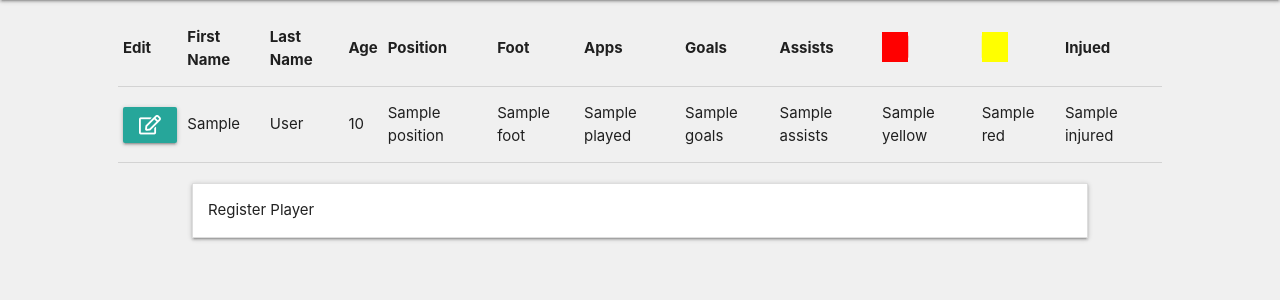
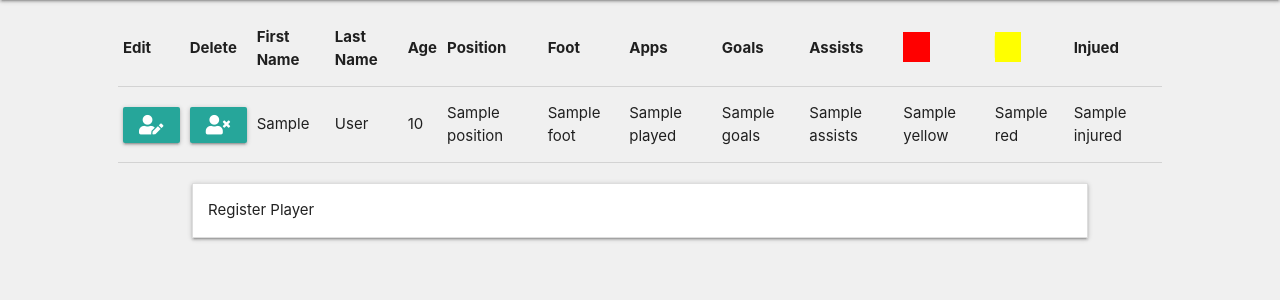
Before and after one commit to TwoBitCliff/Football-Manager-App, a Flask app: page / in a window 1280 px wide. Shown: the part 64-364 px from the top of the page. Run offline with Flask 2, Linux system fonts and the light colour scheme; a database or web service that is not in the repository returns one stand-in record (values such as "Sample title"); some libraries are stand-ins or nearby versions.

Commit message:
Created Delete Functionality

```diff
--- a/app.py
+++ b/app.py
@@ -160,6 +160,13 @@ def update_player(player_id):
     return render_template("edit_player.html", player=player, squad=squad)
 
 
+@app.route("/delete_player/<player_id>")
+def delete_player(player_id):
+    mongo.db.squad.remove({"_id": ObjectId(player_id)})
+    flash("Player Successfully Deleted")
+    return redirect(url_for("get_squad"))
+
+
 if __name__ == "__main__":
     app.run(host=os.environ.get("IP"),
             port=int(os.environ.get("PORT")),
--- a/templates/squad.html
+++ b/templates/squad.html
@@ -7,6 +7,7 @@
             <thead>
                 <tr>
                     <th>Edit</th>
+                    <th>Delete</th>
                     <th>First Name</th>
                     <th>Last Name</th>
                     <th class="hidden">Age</th>
@@ -21,16 +22,19 @@
                 </tr>
             </thead>
             <tbody>
+               <!-- Create a way for on created_by user players to be shown -->
+                {% for player in squad %}
 
-                {% for player in squad %}
                 <tr>
                     <td>
                         <!-- Modal Trigger -->
                         <!-- <a href="{{ url_for('update_player', player_id=player._id) }}"><button data-target="modal1" class="btn modal-trigger"><i
                                     class="far fa-edit"></i></button>
                         </a> -->
-                        <a href="{{ url_for('update_player', player_id=player._id) }}" class="btn"><i class="far fa-edit"></i></a>
+                        <a href="{{ url_for('update_player', player_id=player._id) }}" class="btn"><i class="fas fa-user-edit"></i></a>
+
                     </td>
+                    <td> <a href="{{ url_for('delete_player', player_id=player._id) }}" class="btn"><i class="fas fa-user-times"></i></a></td>
                     <td>{{ player.first_name.capitalize() }}</td>
                     <td>{{ player.last_name.capitalize() }}</td>
                     <td class="hidden">{{ player.age }}</td>
@@ -43,6 +47,7 @@
                     <td>{{ player.red }}</td>
                     <td class="hidden">{{ player.injured }}</td>
                 </tr>
+
                 {% endfor %}
 
             </tbody>
```
